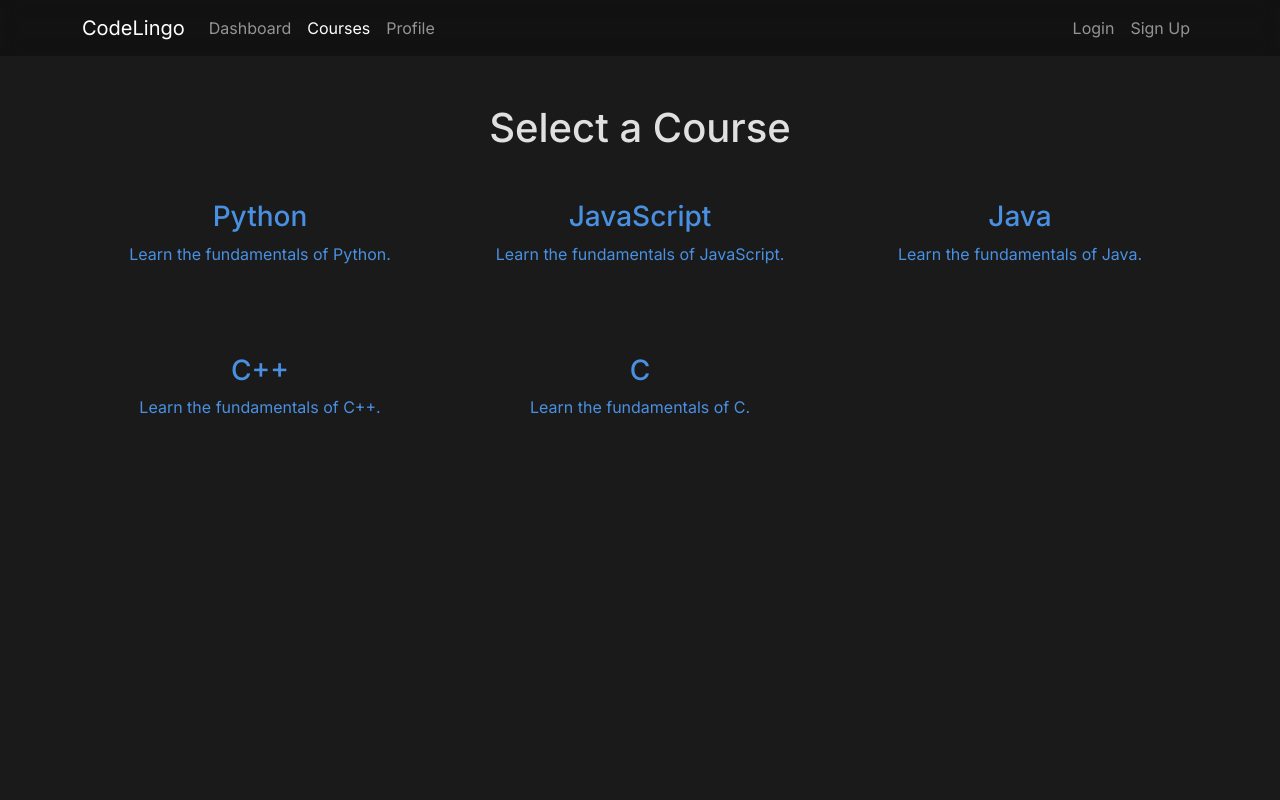
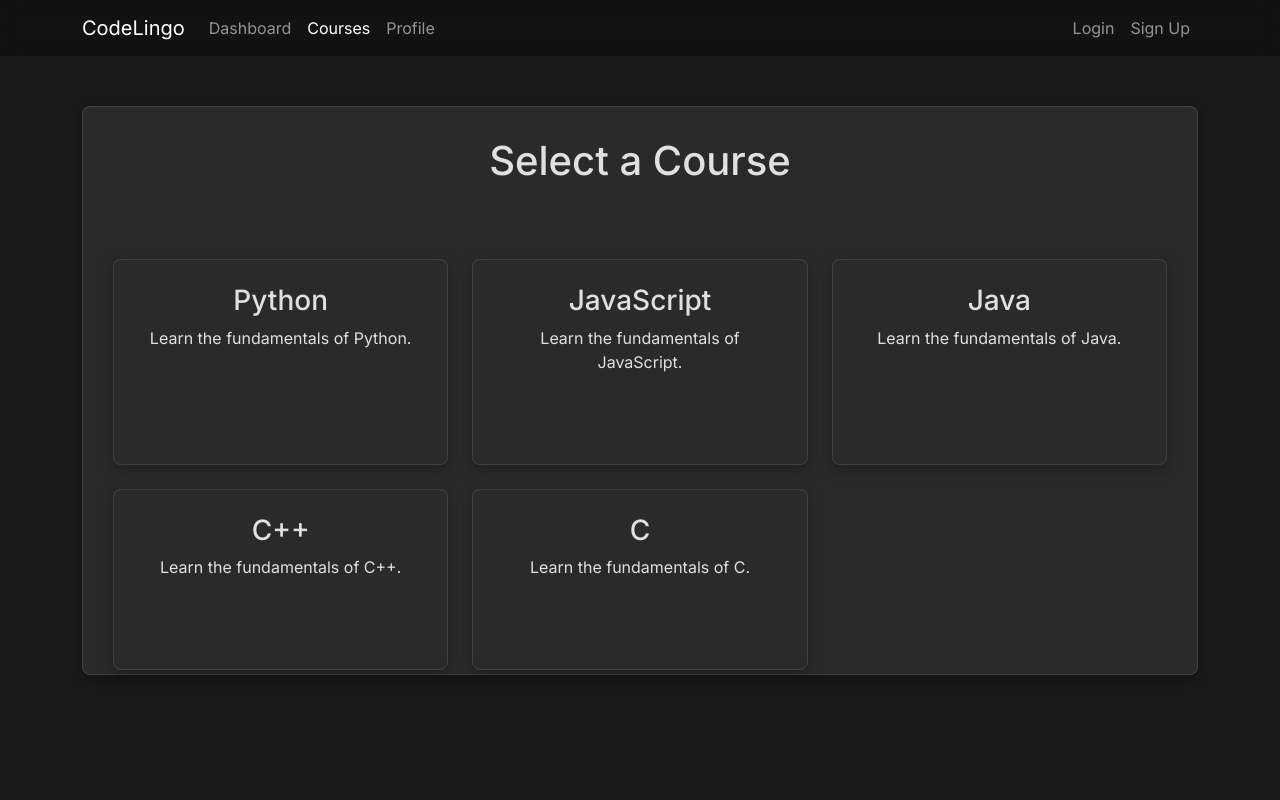
Before and after one commit to SaaiAravindhRaja/CodeLingo, a React (Create React App) app: page /courses in a window 1280 px wide. Shown: the top 800 px of the page. Built offline with nearby package versions, Linux system fonts and the light colour scheme.

Commit message:
Apply Raycast theme to Course Selection page

```diff
--- a/src/pages/CourseSelectionPage.tsx
+++ b/src/pages/CourseSelectionPage.tsx
@@ -7,13 +7,13 @@ const CourseSelectionPage = () => {
 
     return (
         <Container className="mt-5">
-            <div className="glass-container">
+            <div className="ray-card">
                 <h1 className="mb-4 text-center">Select a Course</h1>
                 <Row>
                     {courses.map(course => (
                         <Col md={4} className="mb-4" key={course}>
                             <Link to={`/lessons/${course.toLowerCase()}`} className="text-decoration-none">
-                                <div className="glass-container text-center p-4 h-100">
+                                <div className="ray-card text-center p-4 h-100">
                                     <h3>{course}</h3>
                                     <p>Learn the fundamentals of {course}.</p>
                                 </div>
```
